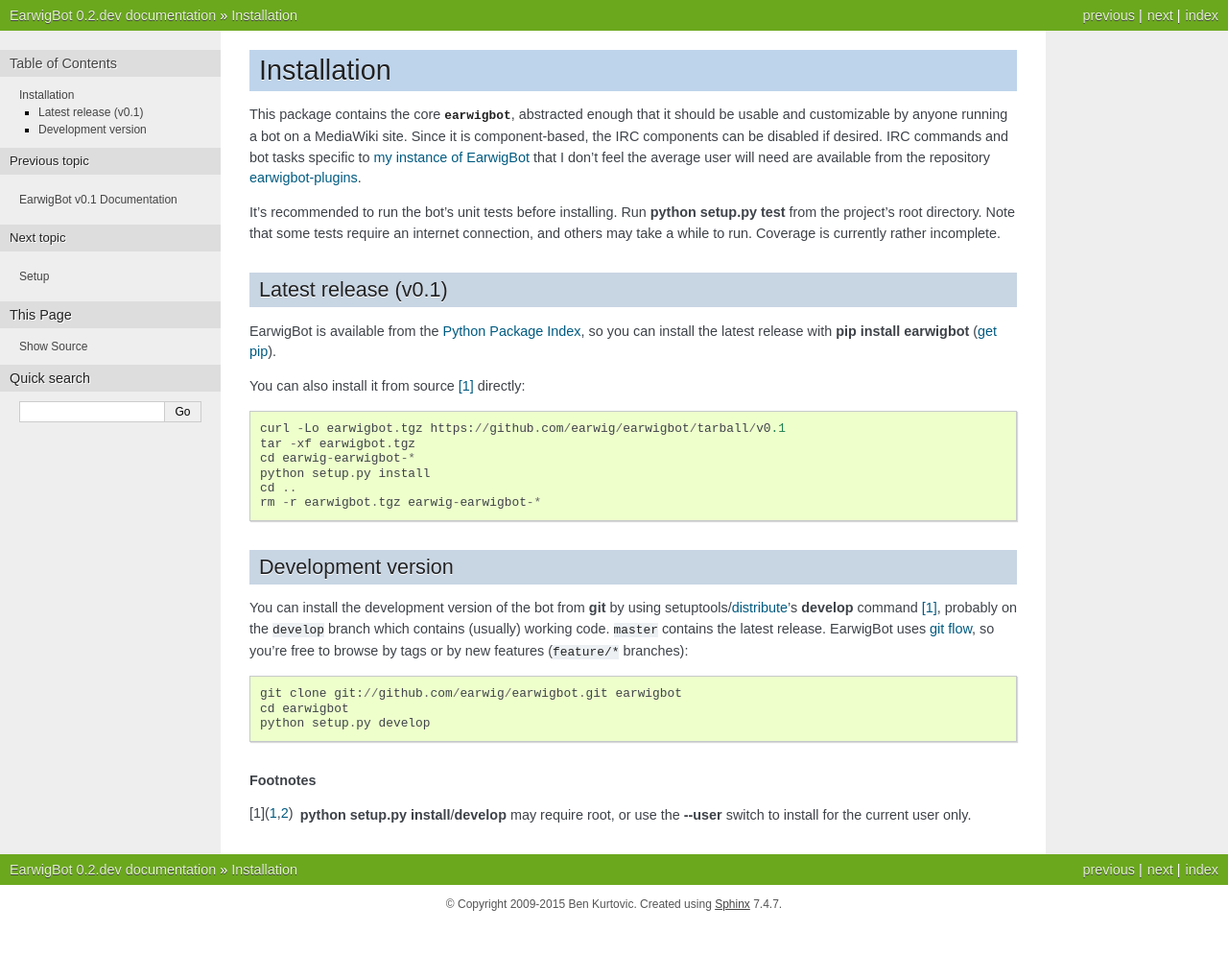
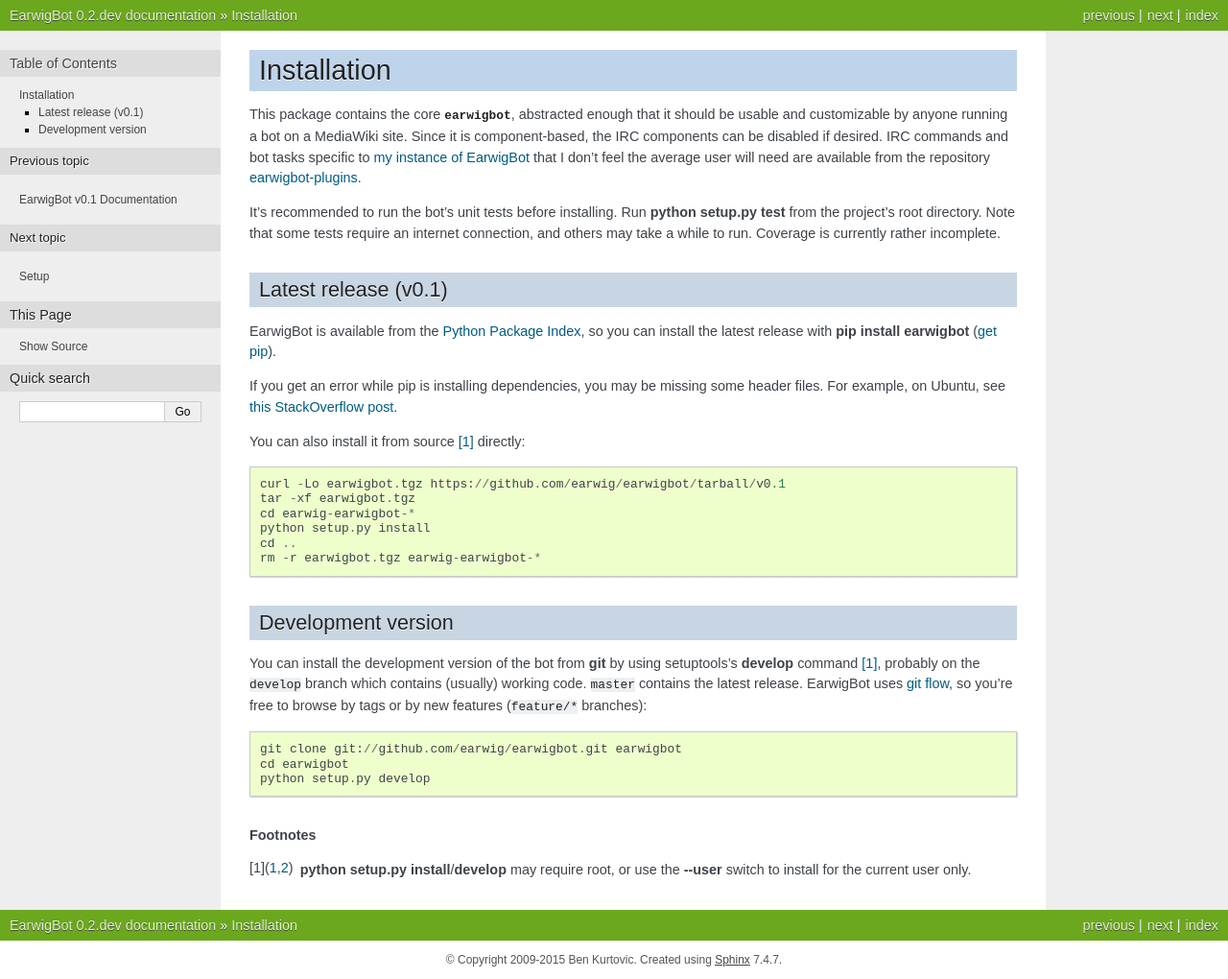
Before and after one commit to earwig/earwigbot, a Sphinx documentation site: the page built from docs/installation.rst, in a window 1280 px wide. Shown: the whole page at 96% size. Built offline with Sphinx 7.4.7, drawn with Linux system fonts in a browser that asks for light colours; before the commit the page ends 962 px from its top, so only the background shows below that.

Commit message:
Add note about missing header files (fixes #62)

```diff
--- a/docs/installation.rst
+++ b/docs/installation.rst
@@ -19,6 +19,9 @@
 EarwigBot is available from the `Python Package Index`_, so you can install the
 latest release with :command:`pip install earwigbot` (`get pip`_).
 
+If you get an error while pip is installing dependencies, you may be missing
+some header files. For example, on Ubuntu, see `this StackOverflow post`_.
+
 You can also install it from source [1]_ directly::
 
     curl -Lo earwigbot.tgz https://github.com/earwig/earwigbot/tarball/v0.1
@@ -32,10 +35,10 @@
 -------------------
 
 You can install the development version of the bot from :command:`git` by using
-setuptools/`distribute`_'s :command:`develop` command [1]_, probably on the
-``develop`` branch which contains (usually) working code. ``master`` contains
-the latest release. EarwigBot uses `git flow`_, so you're free to browse by
-tags or by new features (``feature/*`` branches)::
+setuptools's :command:`develop` command [1]_, probably on the ``develop``
+branch which contains (usually) working code. ``master`` contains the latest
+release. EarwigBot uses `git flow`_, so you're free to browse by tags or by new
+features (``feature/*`` branches)::
 
     git clone git://github.com/earwig/earwigbot.git earwigbot
     cd earwigbot
@@ -51,5 +54,5 @@
 .. _earwigbot-plugins:        https://github.com/earwig/earwigbot-plugins
 .. _Python Package Index:     http://pypi.python.org
 .. _get pip:                  http://pypi.python.org/pypi/pip
-.. _distribute:               http://pypi.python.org/pypi/distribute
+.. _this StackOverflow post:        http://stackoverflow.com/questions/6504810/how-to-install-lxml-on-ubuntu/6504860#6504860
 .. _git flow:                 http://nvie.com/posts/a-successful-git-branching-model/
```
Also changed, not shown: README.rst (+8 -4 lines).
